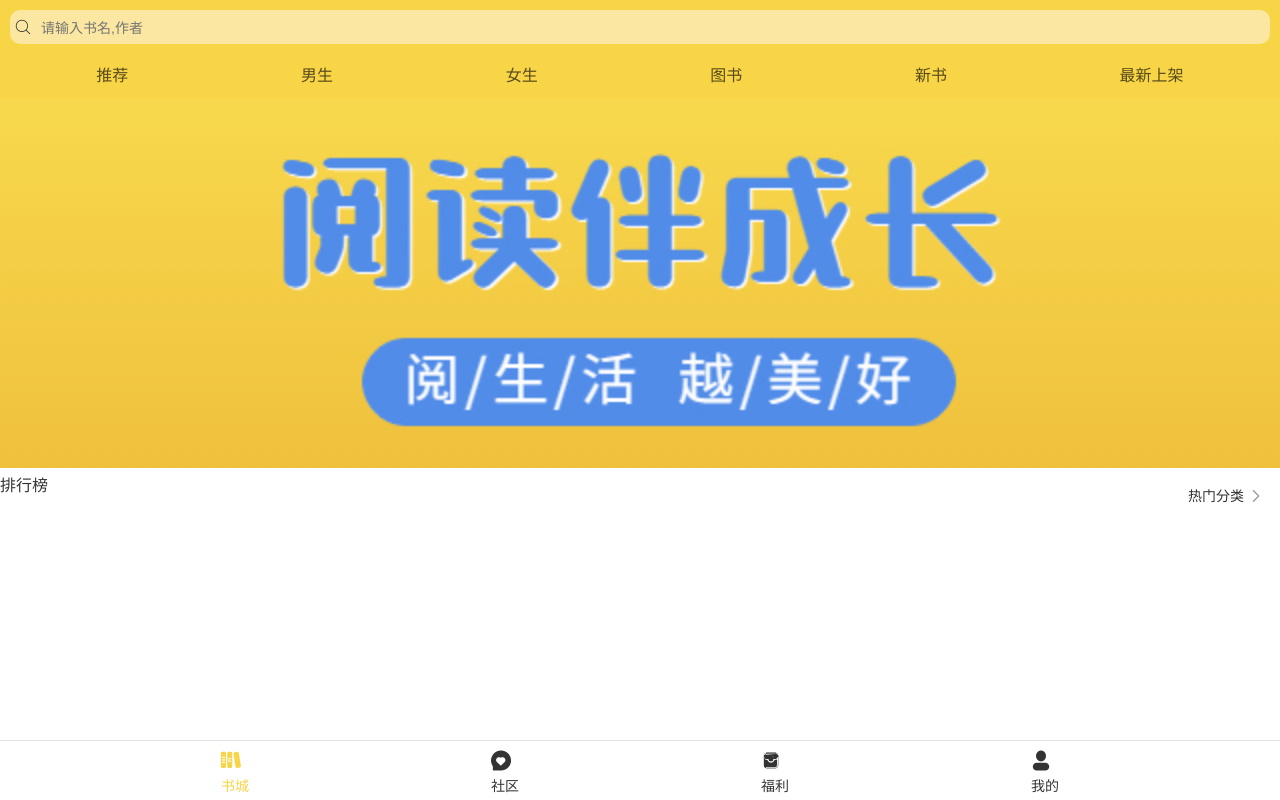
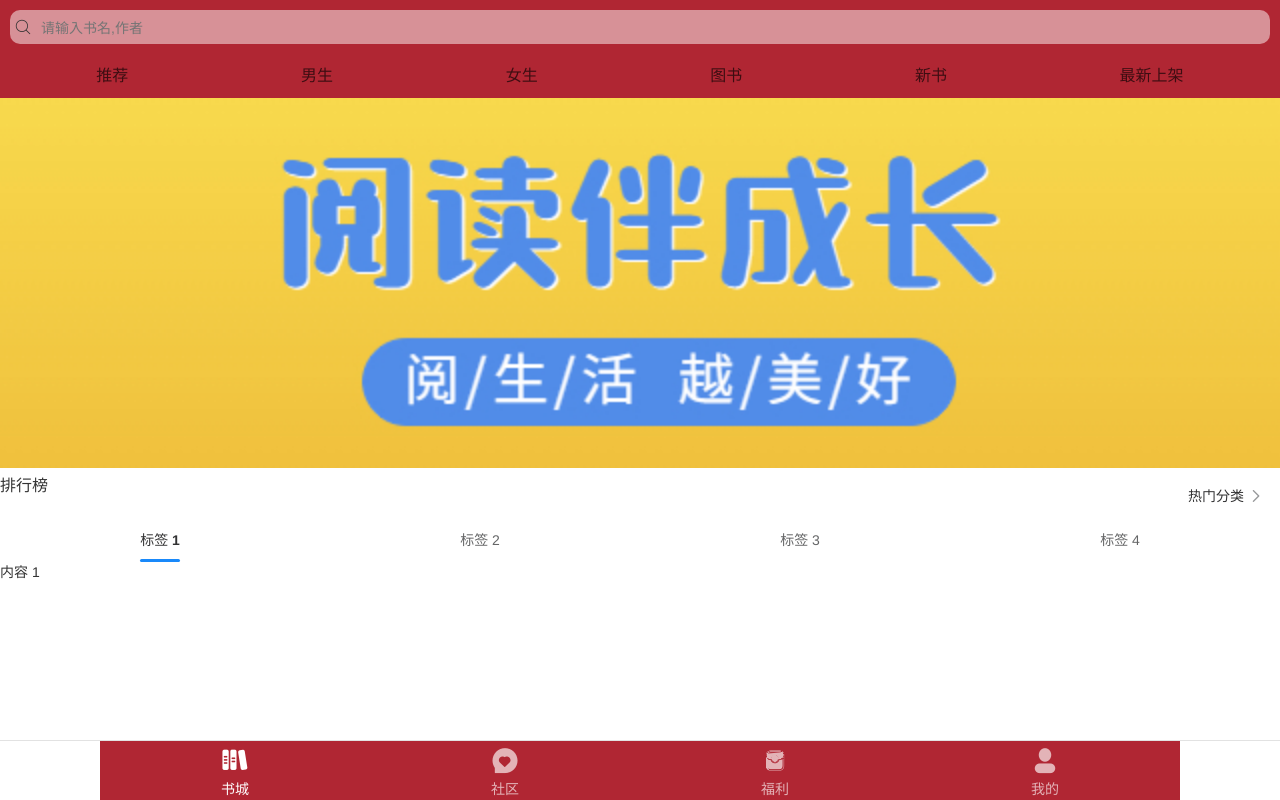
Before and after one commit to MIUTEpxx/iNovel_vue3, a Vue app: page /#/index in a window 1280 px wide. Built offline with nearby package versions, Linux system fonts and the light colour scheme.

Commit message:
排行榜分类标签

```diff
--- a/src/assets/css/index.css
+++ b/src/assets/css/index.css
@@ -1,6 +1,8 @@
 
   :root{
-    --bgcolor: #F8D447;
+    --bgcolor: #B02633;
+    --unselectcolor:#ffffffa6;
+    --selectcolor:#fff;
 }
 /*底部导航栏*/
 /* :root 是一个伪类选择器，它匹配文档的根元素
@@ -18,6 +20,7 @@
     width: 100%;
     height: 60px;
     border-top: 1px solid rgba(128, 128, 128, 0.226);
+
 }
 .footer-list{
     max-width: 1080px;
@@ -31,14 +34,27 @@
     display: flex;
     justify-content: space-around;
     align-items: center;
+    text-align: center;
     height: 100%;
+    background-color: var(--bgcolor);
 }
 .footer-list ul i{
-    font-size: 20px;
+    font-size: 25px;
 }
-.selected{
-    color:var(--bgcolor)
+
+/* 未选择中设置颜色 */
+.footer-seat .footer-list .iconfont{
+    color:var(--unselectcolor);
 }
+.footer-seat .footer-list p{
+    color:var(--unselectcolor);
+}
+/* 选中时设置颜色 */
+.footer-seat .footer-list .selected .iconfont,
+.footer-seat .footer-list .selected p {
+    color:var(--selectcolor);
+}
+
 /*头部*/
 .header{
     /* position: absolute;
--- /dev/null
+++ b/src/views/index/chartstab.vue
@@ -0,0 +1,25 @@
+<!-- 排行榜分类标签和横向滑动内嵌页 -->
+<script setup>
+ import { ref } from 'vue';
+ import Popup from './popup.vue';
+
+ const active = ref(0);
+
+</script>
+
+<template>
+        <div class="chartstab">
+            <van-tabs v-model:active="active">
+                <van-tab title="标签 1">内容 1</van-tab>
+                <van-tab title="标签 2">内容 2</van-tab>
+                <van-tab title="标签 3">内容 3</van-tab>
+                <van-tab title="标签 4">内容 4</van-tab>
+            </van-tabs>
+
+        </div>
+</template>
+
+<style scoped>
+
+
+</style>
--- a/src/views/index/index.vue
+++ b/src/views/index/index.vue
@@ -3,13 +3,15 @@
 import { ref } from 'vue';
 import Header from './header.vue';
 import Charts from './charts.vue';
+import Chartstab from './chartstab.vue';
 </script>
 
 <template>
 
-        <div>
+        <div class="container">
                 <Header></Header>
                 <Charts></Charts>
+                <Chartstab></Chartstab>
         </div>
 
 </template>
```
